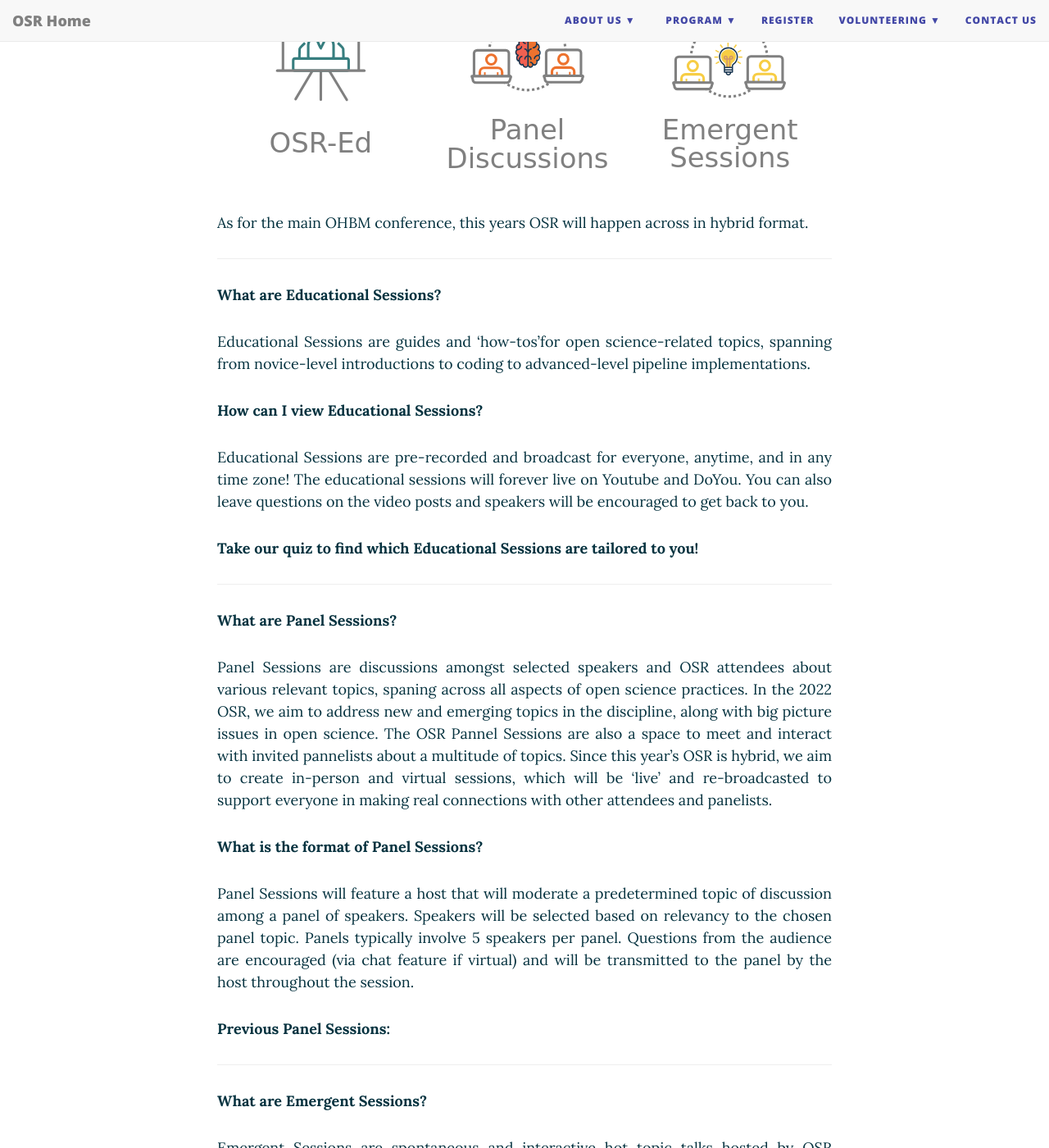
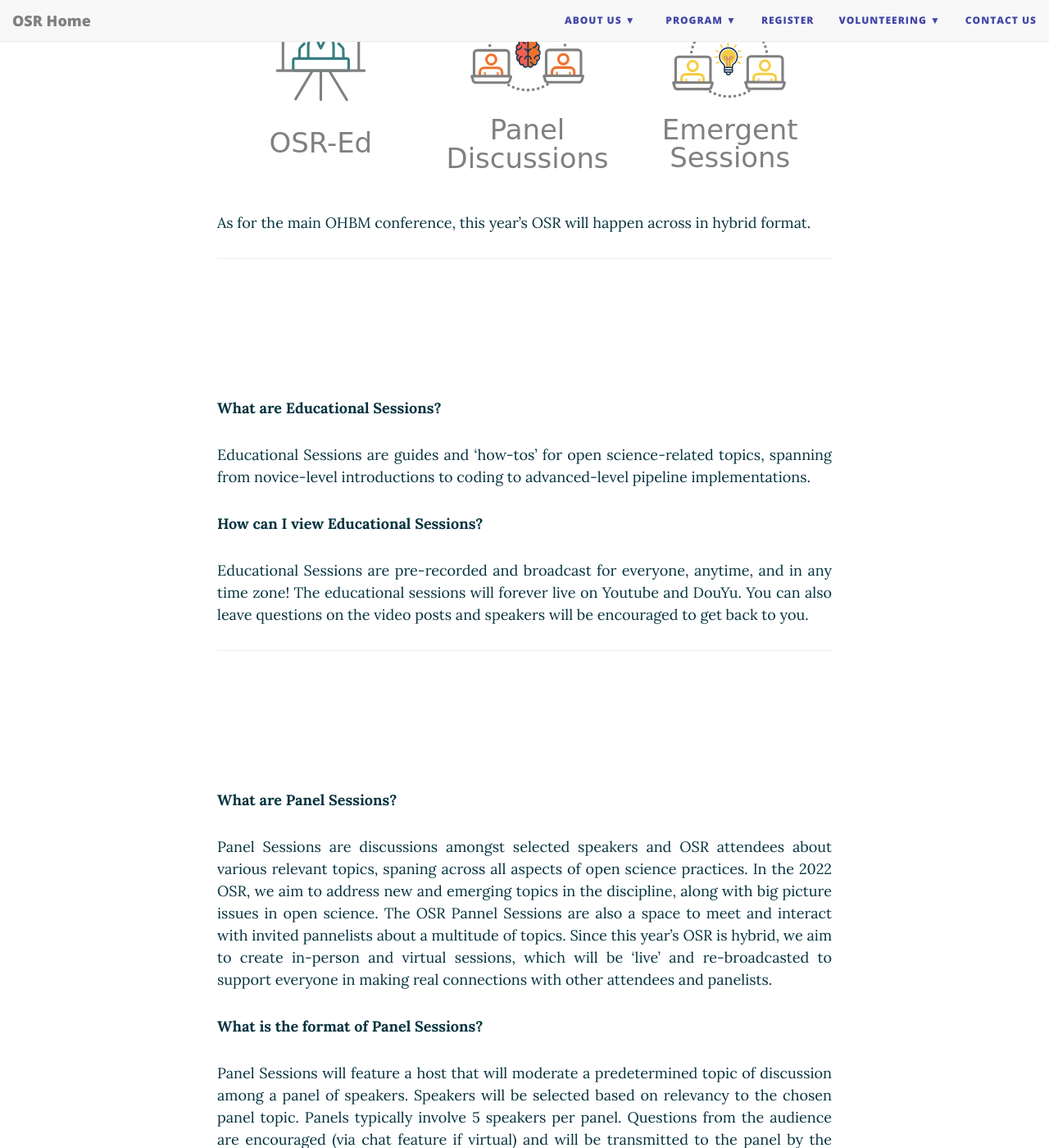
Before and after one commit to ohbm/osr2023, a Jekyll site: the page built from formats.md, in a window 1280 px wide and 1400 px high, scrolled down 445 px. Shown: the whole window at 82% size. Built offline with Jekyll 4.4.1, drawn with Linux system fonts in a browser that asks for light colours; nearby versions of some CDN libraries; some of the changed text lies outside the part shown.

Commit message:
minor formatting fixes

```diff
--- a/formats.md
+++ b/formats.md
@@ -11,7 +11,7 @@
 
 {::options parse_block_html="true" /}
 <p align="justify">
-As for the main OHBM conference, this years OSR will happen across in hybrid format.
+As for the main OHBM conference, this year's OSR will happen across in hybrid format.
 </p>
 {::options parse_block_html="false" /}
 
@@ -20,27 +20,25 @@
 {::options parse_block_html="true" /}
 
 <div id='educational'></div>
-
-
-
-
+<br/>
+<br/>
+<br/>
+<br/>
 
 <p align="justify">**What are Educational Sessions?**</p>
 
-<p align="justify">Educational Sessions are guides and 'how-tos'for open science-related topics, spanning from novice-level introductions to coding to advanced-level pipeline implementations.</p>
+<p align="justify">Educational Sessions are guides and 'how-tos' for open science-related topics, spanning from novice-level introductions to coding to advanced-level pipeline implementations.</p>
 
 <p align="justify">**How can I view Educational Sessions?**</p>
-<p align="justify"> Educational Sessions are pre-recorded and broadcast for everyone, anytime, and in any time zone! The educational sessions will forever live on Youtube and DoYou. You can also leave questions on the video posts and speakers will be encouraged to get back to you.</p>
-
-<p align="justify">**Take our quiz to find which Educational Sessions are tailored to you!**</p>
+<p align="justify"> Educational Sessions are pre-recorded and broadcast for everyone, anytime, and in any time zone! The educational sessions will forever live on Youtube and DouYu. You can also leave questions on the video posts and speakers will be encouraged to get back to you.</p>
 
  ---
 
 <div id='panel'></div>
-
-
-
-
+<br/>
+<br/>
+<br/>
+<br/>
 
 <p align="justify">**What are Panel Sessions?**</p>
 <p align="justify"> Panel Sessions are discussions amongst selected speakers and OSR attendees about various relevant topics, spaning across all aspects of open science practices.
@@ -53,16 +51,15 @@
 Speakers will be selected based on relevancy to the chosen panel topic. Panels typically involve 5 speakers per panel.
 Questions from the audience are encouraged (via chat feature if virtual) and will be transmitted to the panel by the host throughout the session.</p>
 
-<p align="justify">**Previous Panel Sessions:**</p>
+<!-- <p align="justify">**Previous Panel Sessions:**</p> -->
 
 ---
 
 <div id='emergent'></div>
-
-
-
-
-
+<br/>
+<br/>
+<br/>
+<br/>
 
 <p align="justify">**What are Emergent Sessions?**</p>
 <p align="justify"> Emergent Sessions are spontaneous and interactive hot topic talks hosted by OSR attendees. Emergent sessions may last from 15 minutes to one hour. The duration will be set by the participant organizer, or it will run for as long as the conversation is flowing. Emergent Sessions can be framed as conversations held in an open format among peers. These sessions may be used to invite contributions to collaborative projects,hold an open forum to discuss a development in existing projects, hold a panel discussion, or basically anything you would like!</p>
@@ -78,7 +75,7 @@
 <p align="justify"> All Emergent Sessions will be live streamed and recorded (unless we have specific reason to think this would inhibit discussion). The recorded sessions will be made available for viewing on Crowdcast straight after the event. Links to this “spontaneously” recorded material will be shared with registered participants.</p>
 
 
-<p align="justify">**Examples of Emergent Sessions:**</p>
+<!-- <p align="justify">**Examples of Emergent Sessions:**</p> -->
 
 
 {::options parse_block_html="false" /}
```
